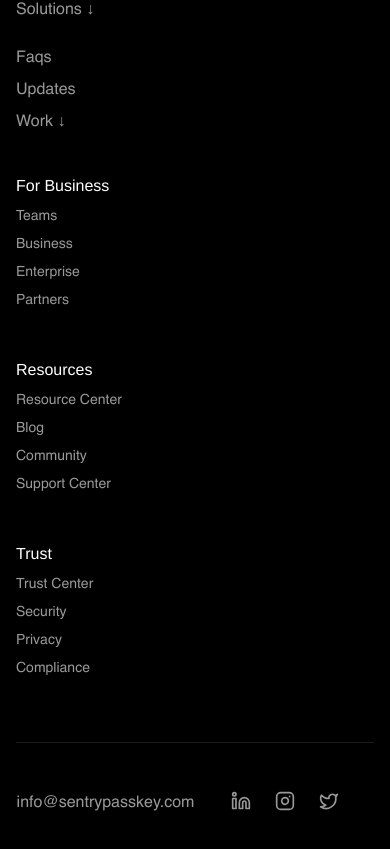
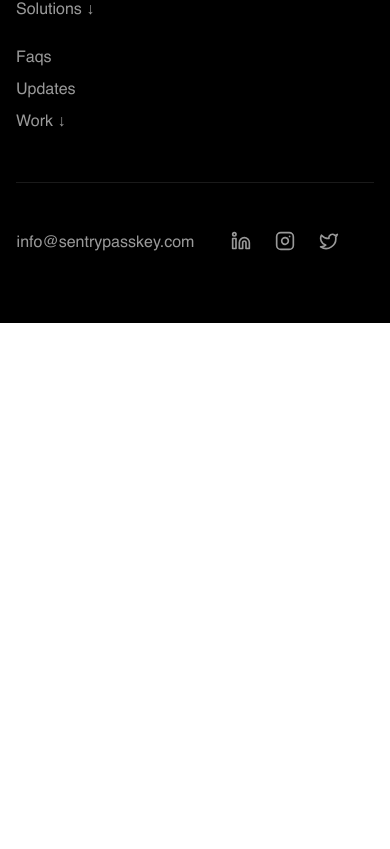
Before and after one commit to jovination/SentryPass, a Next.js app: page / in a window 390 px wide. Shown: the part 3977-4826 px from the top of the page. After the commit the page ends 4300 px from the top, so only its background shows below. Built offline with nearby package versions, Linux system fonts and the light colour scheme.

Commit message:
few changes

```diff
--- a/components/Footer.tsx
+++ b/components/Footer.tsx
@@ -50,7 +50,7 @@
             </div>
           </div>
 
-          <div className="md:col-span-9 grid grid-cols-1 md:grid-cols-3 gap-8">
+          <div className="hidden  md:col-span-9 lg:grid grid-cols-1 md:grid-cols-3 gap-8">
             <div>
               <h3 className="font-medium mb-2">For Business</h3>
               <div className="text-sm text-white/60 mb-4 space-y-2">
```
